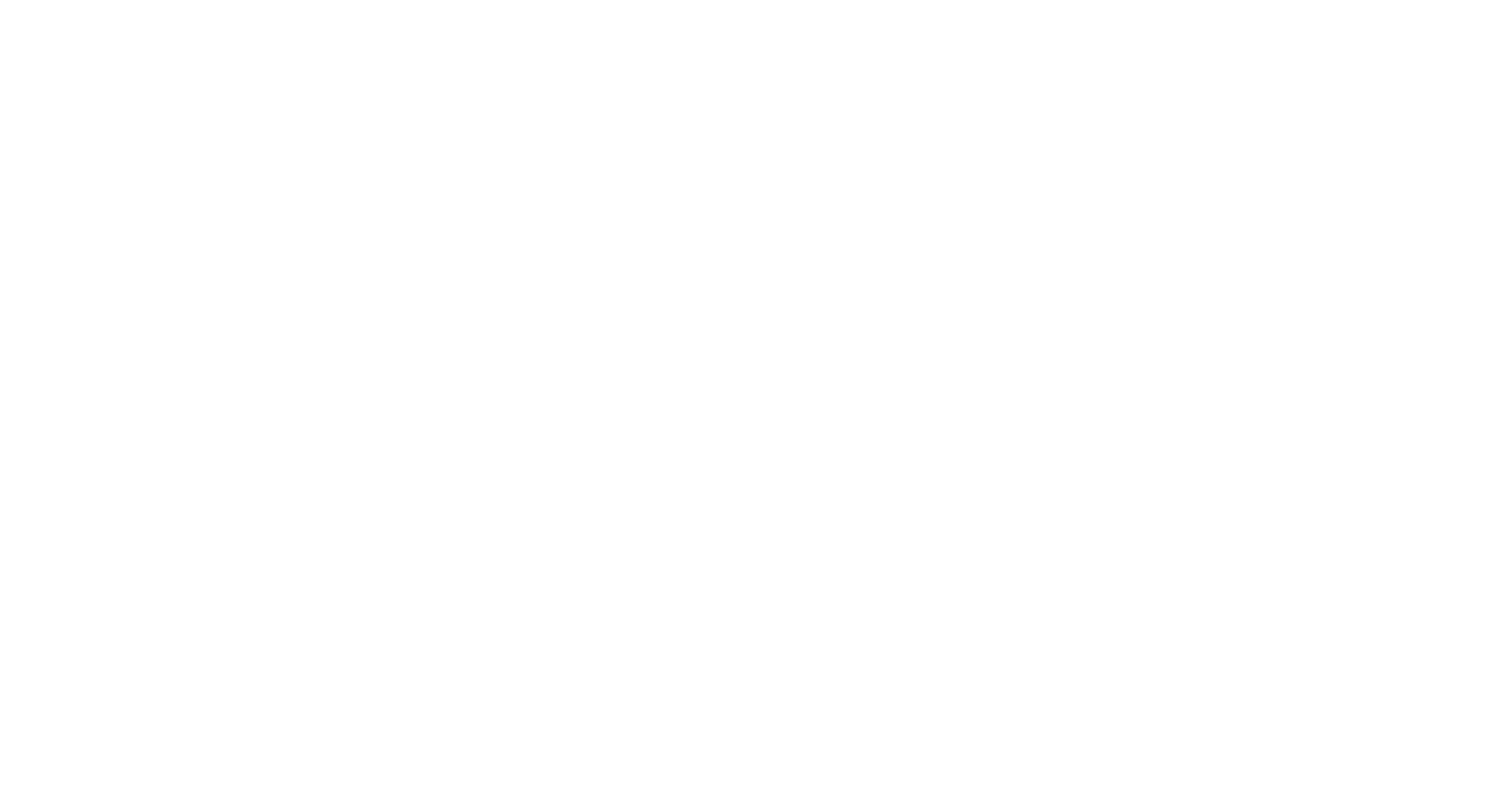
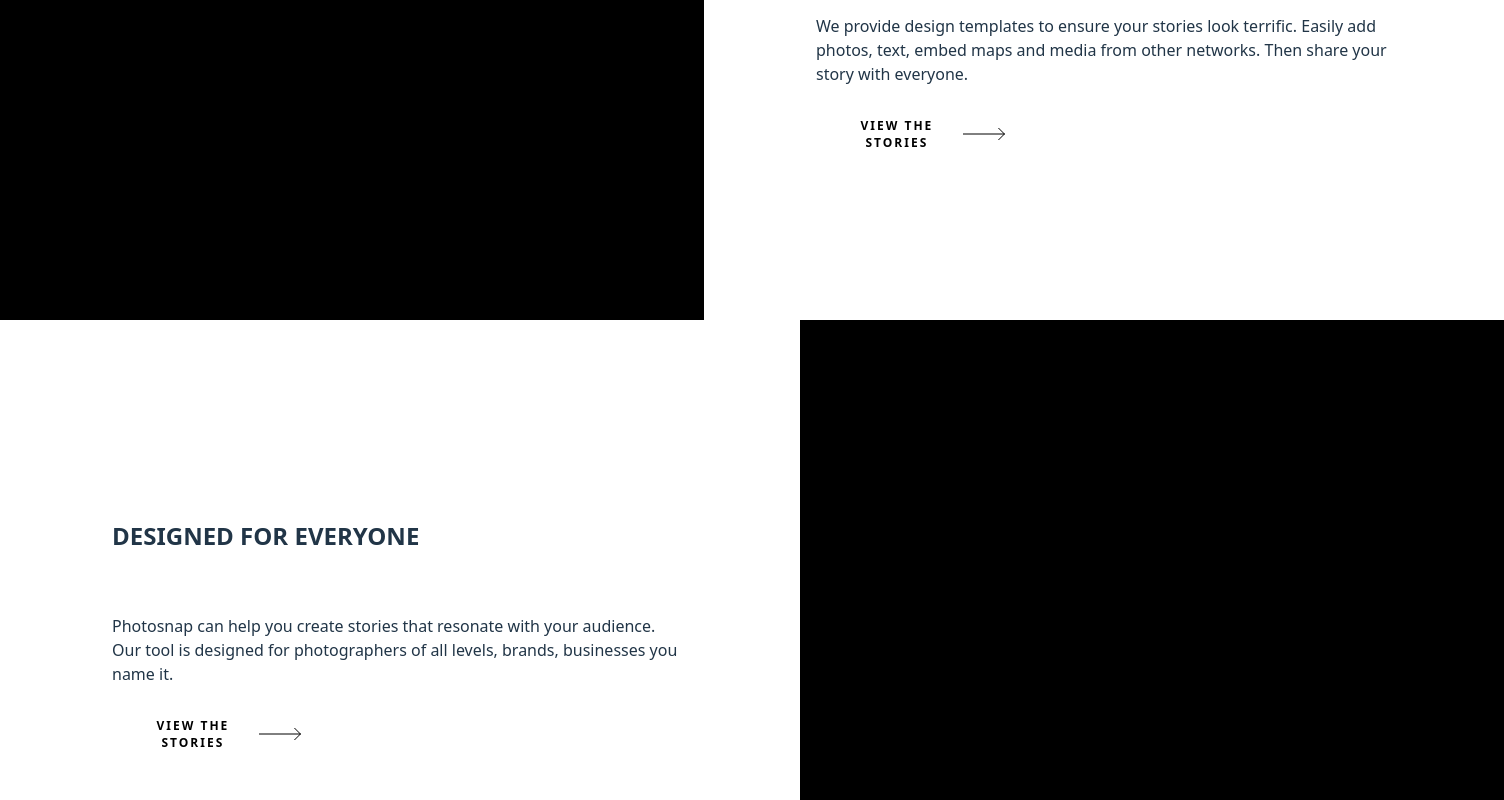
Before and after one commit to yamunajayan/frontendmentor-photosnap, a React (Vite) app: page / in a window 1280 px wide. Shown: the part 1000-1800 px from the top of the page, 1504 px wide, since content can reach past the window. Before the commit the page ends 800 px from the top, so only its background shows below. Built offline with nearby package versions, Linux system fonts and the light colour scheme; the HTML template or start-up script is replaced by a standard one.

Commit message:
add homepage details section

```diff
--- a/src/assets/styles/global.scss
+++ b/src/assets/styles/global.scss
@@ -13,7 +13,8 @@ body {
   background-color: $primary-white;
 }
 
-h1 {
+h1,
+h2 {
   @include mobile-h1;
 
   @media (min-width: $desktop-bp) {
--- a/src/assets/styles/mixins.scss
+++ b/src/assets/styles/mixins.scss
@@ -6,6 +6,12 @@
   letter-spacing: $mobile-letter-spacing-h1;
   line-height: $mobile-line-height-h1;
   text-transform: uppercase;
+
+  @media (min-width: $tablet-bp) {
+    font-size: $desktop-font-size-h1;
+    letter-spacing: $desktop-letter-spacing-h1;
+    line-height: $desktop-line-height-h1;
+  }
 }
 
 @mixin mobile-body {
--- a/src/assets/styles/variables.scss
+++ b/src/assets/styles/variables.scss
@@ -13,6 +13,7 @@ $desktop-bp: 1280px;
 //font size
 
 $mobile-font-size-h1: 2rem;
+$mobile-font-size-h2: 2rem;
 $mobile-font-size-body: 0.9375rem;
 $mobile-font-size-button: 0.75rem;
 
--- a/src/components/Hero/Hero.scss
+++ b/src/components/Hero/Hero.scss
@@ -5,10 +5,10 @@
   display: flex;
   flex-direction: column;
   width: 100%;
-  height: 40.5rem;
 
   @media (min-width: $tablet-bp) {
     flex-direction: row;
+    height: 40.5rem;
   }
 
   &__image-mobile {
--- /dev/null
+++ b/src/components/HomeDetailsSection/HomeDetailsSection.jsx
@@ -0,0 +1,43 @@
+import React from "react";
+import buttonArrowBlack from "../../assets/logos/arrow-black.svg";
+import "./HomeDetailsSection.scss";
+
+const HomeDetailsSection = () => {
+  return (
+    <article className="home-details">
+      <section className="home-details__section">
+        <div className="home-details__blank-box"></div>
+        <section className="home-details__text">
+          <h2>Beautiful stories every time</h2>
+          <p>
+            We provide design templates to ensure your stories look terrific.
+            Easily add photos, text, embed maps and media from other networks.
+            Then share your story with everyone.
+          </p>
+          <button className="home-details__button-arrow">
+            View the stories
+            <img src={buttonArrowBlack} alt="arrow black" />
+          </button>
+        </section>
+      </section>
+      <section className="home-details__section">
+        <div className="home-details__blank-box home-details__blank-box--left"></div>
+        <section className="home-details__text">
+          <h2>DESIGNED FOR EVERYONE</h2>
+          <p>
+            Photosnap can help you create stories that resonate with your
+            audience. Our tool is designed for photographers of all levels,
+            brands, businesses you name it.
+          </p>
+          <button className="home-details__button-arrow">
+            View the stories
+            <img src={buttonArrowBlack} alt="arrow black" />
+          </button>
+        </section>
+        <div className="home-details__blank-box home-details__blank-box--right"></div>
+      </section>
+    </article>
+  );
+};
+
+export default HomeDetailsSection;
--- /dev/null
+++ b/src/components/HomeDetailsSection/HomeDetailsSection.scss
@@ -0,0 +1,71 @@
+@use "../../assets/styles/variables" as vars;
+@use "../../assets/styles/mixins" as mix;
+
+.home-details {
+  &__section {
+    display: flex;
+    flex-direction: column;
+
+    @media (min-width: vars.$tablet-bp) {
+      flex-direction: row;
+      height: 37.5rem;
+    }
+  }
+
+  &__blank-box {
+    width: 100%;
+    height: 17.85rem;
+    background-color: vars.$primary-black;
+
+    @media (min-width: vars.$tablet-bp) {
+      width: 35vw;
+      height: auto;
+    }
+
+    @media (min-width: vars.$desktop-bp) {
+      width: 55vw;
+      height: auto;
+    }
+
+    &--left {
+      display: flex;
+      @media (min-width: vars.$tablet-bp) {
+        display: none;
+      }
+    }
+
+    &--right {
+      display: none;
+      @media (min-width: vars.$tablet-bp) {
+        display: flex;
+      }
+    }
+  }
+
+  &__text {
+    display: flex;
+    flex-direction: column;
+    gap: 1.5rem;
+    align-items: left;
+    padding: 4.5rem 1.5rem;
+    background-color: vars.$primary-white;
+    justify-content: center;
+
+    @media (min-width: vars.$tablet-bp) {
+      width: 65vw;
+      padding: 4.5rem 3rem;
+    }
+
+    @media (min-width: vars.$desktop-bp) {
+      width: 45vw;
+      padding: 4.5rem 7rem;
+    }
+  }
+
+  &__button-arrow {
+    @include mix.button-arrow;
+    width: 12.8rem;
+    background-color: vars.$primary-white;
+    color: vars.$primary-black;
+  }
+}
--- a/src/pages/Home/Home.jsx
+++ b/src/pages/Home/Home.jsx
@@ -1,12 +1,14 @@
 import React from "react";
 import Header from "../../components/Header/Header";
 import Hero from "../../components/Hero/Hero";
+import HomeDetailsSection from "../../components/HomeDetailsSection/HomeDetailsSection";
 
 const Home = () => {
   return (
     <div>
       <Header />
       <Hero />
+      <HomeDetailsSection />
     </div>
   );
 };
```
Also changed, not shown: src/assets/logos/arrow-black.svg (added).
